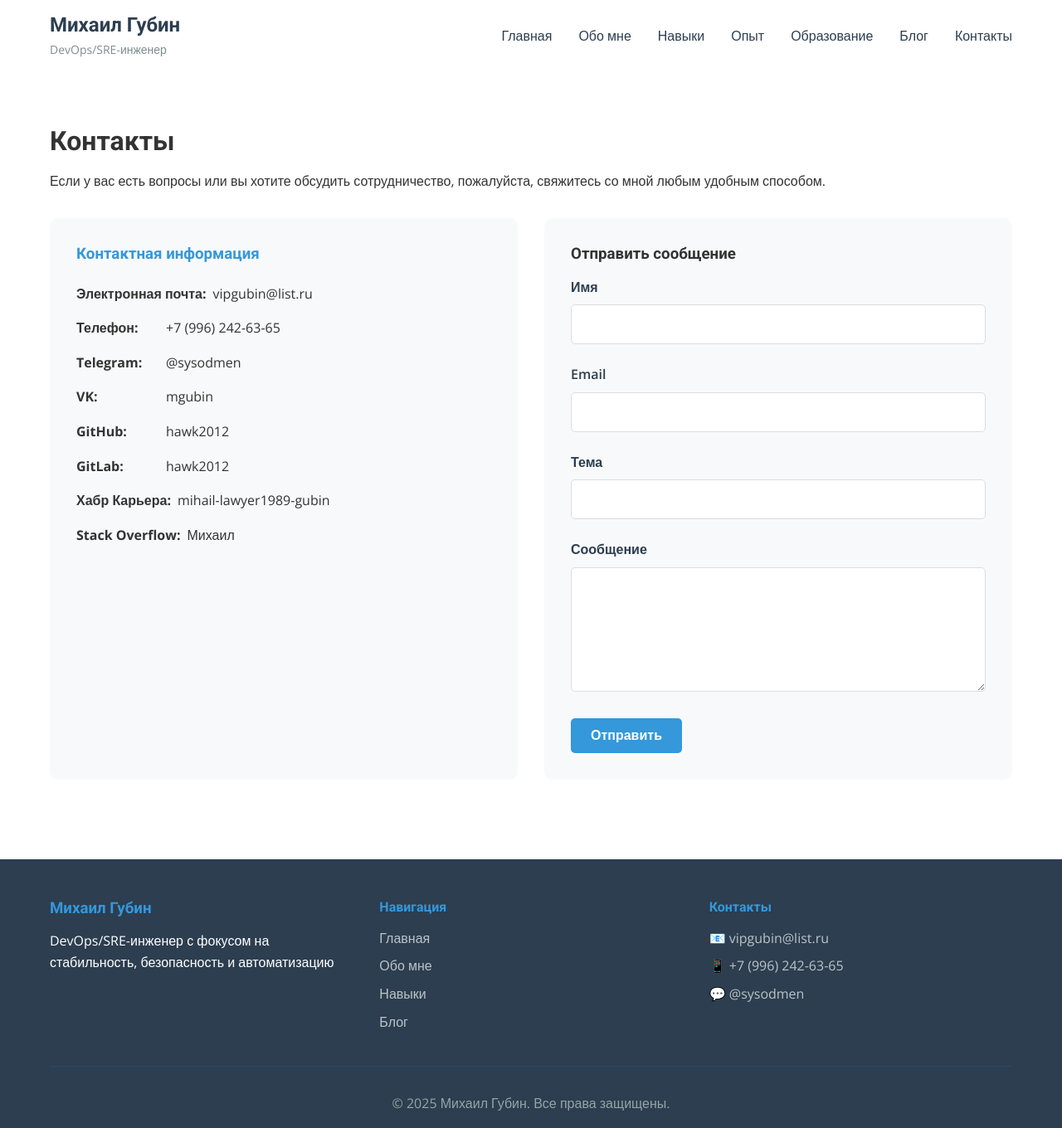
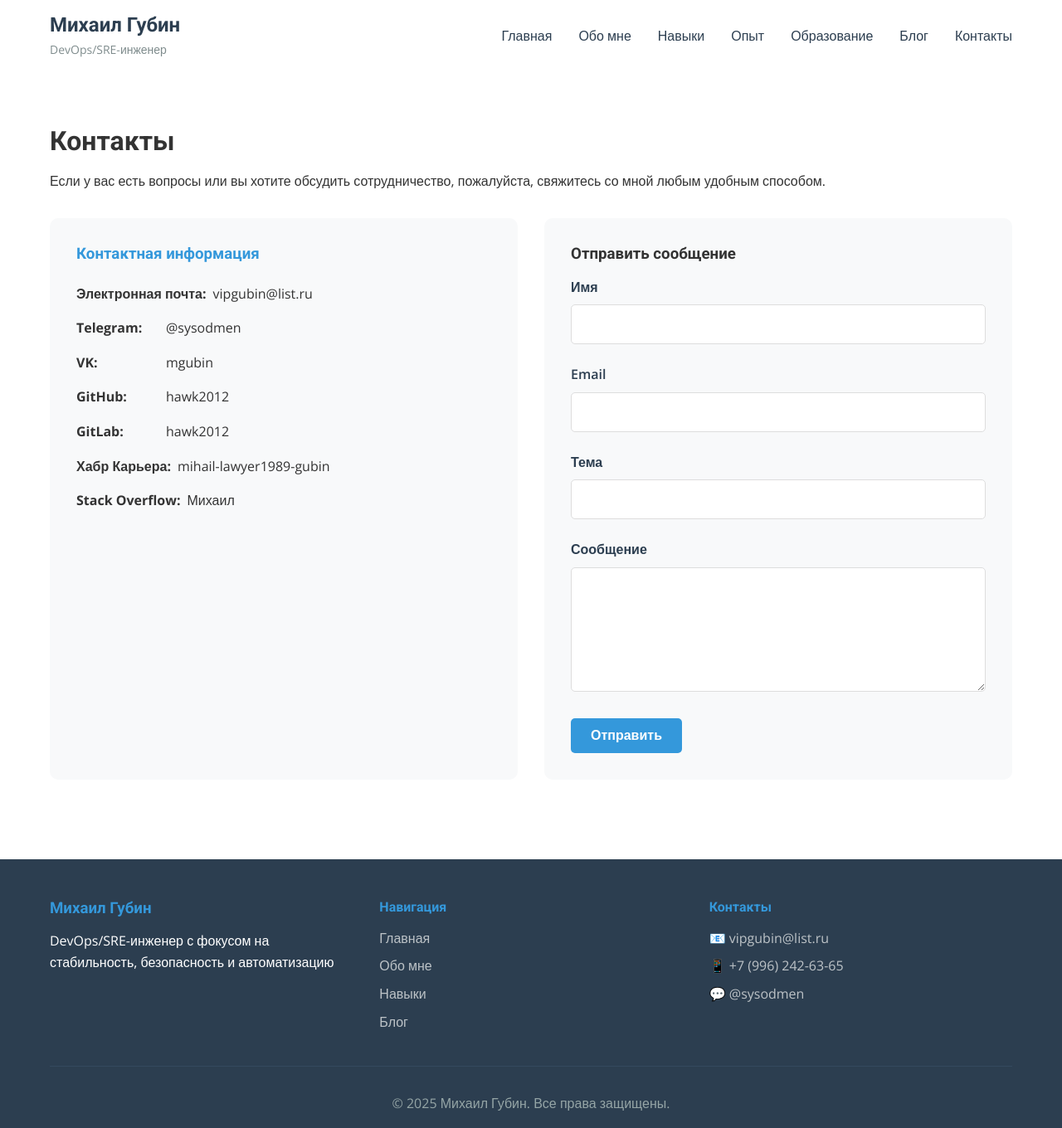
Before and after one commit to hawk2012/gubinsystems, a Jekyll site: the page pages/contact.html, which Jekyll copies as it is, in a window 1280 px wide and 1360 px high. Shown: the whole window at 83% size. Built offline with Jekyll 4.4.1, drawn with Linux system fonts in a browser that asks for light colours.

Commit message:
Update contact.html

```diff
--- a/pages/contact.html
+++ b/pages/contact.html
@@ -76,10 +76,6 @@
                         <li>
                             <strong>Электронная почта:</strong>
                             <a href="mailto:vipgubin@list.ru">vipgubin@list.ru</a>
-                        </li>
-                        <li>
-                            <strong>Телефон:</strong>
-                            <a href="tel:+79962426365">+7 (996) 242-63-65</a>
                         </li>
                         <li>
                             <strong>Telegram:</strong>
```
